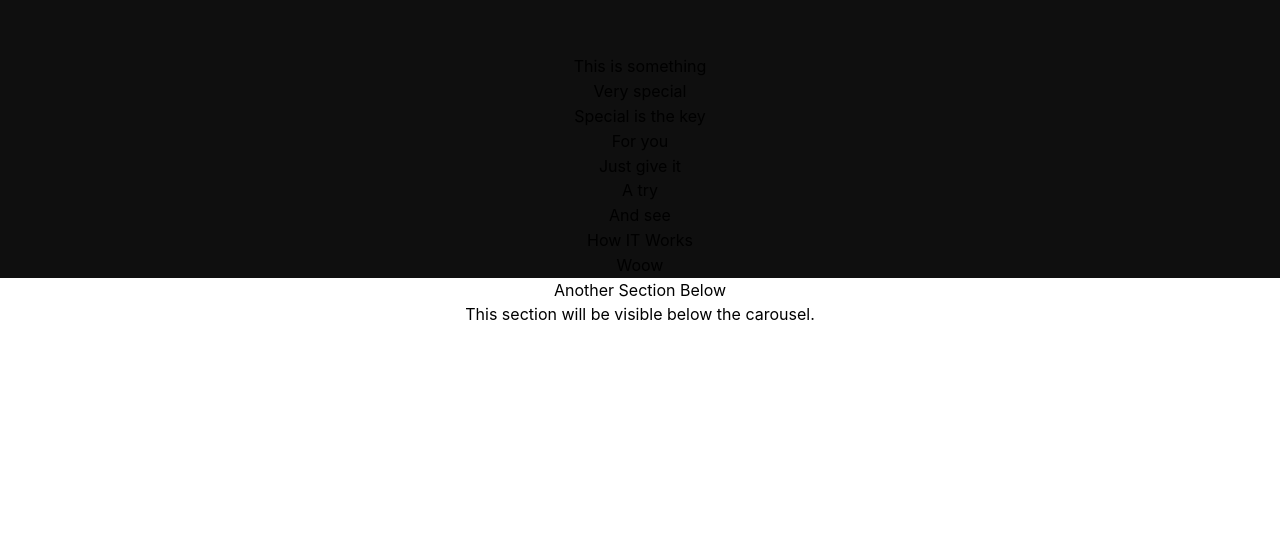
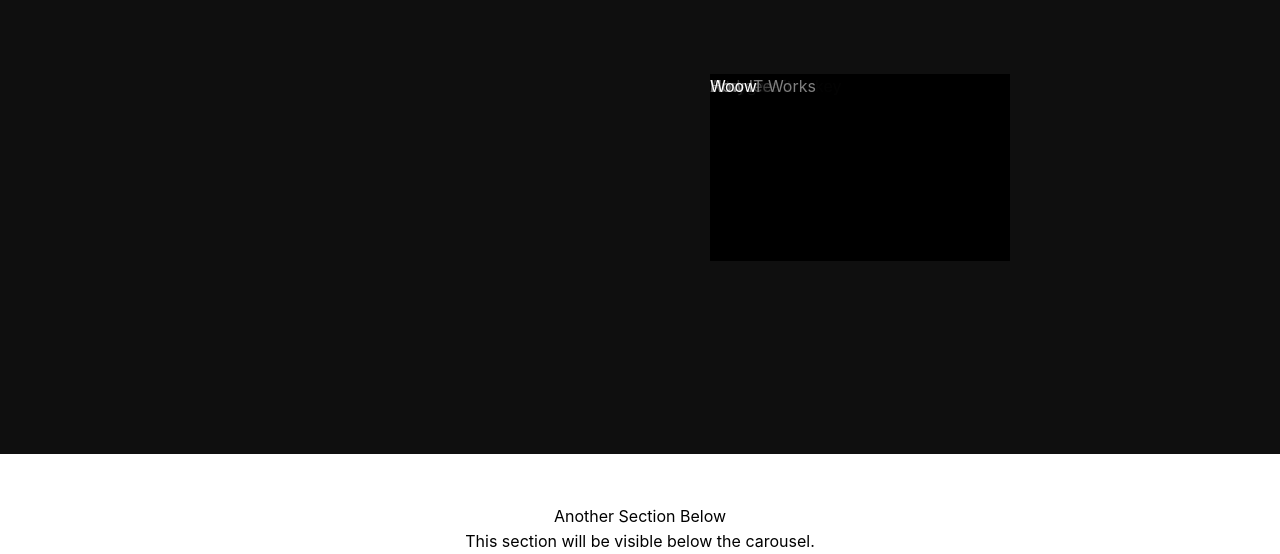
Before and after one commit to OmarMallouk/EchoWave-app, a React (Vite) app: page / in a window 1280 px wide. Shown: the part 3508-4062 px from the top of the page. Before the commit the page ends 3835 px from the top, so only its background shows below. Built offline with nearby package versions, Linux system fonts and the light colour scheme.

Commit message:
added more styling

```diff
--- a/src/pages/Home/Home.module.css
+++ b/src/pages/Home/Home.module.css
@@ -338,3 +338,33 @@ transform: translateY(50px);
   height: 100%;
   padding-top: 16rem;
 }
+
+.container2 {
+  position: relative;
+  width: 320px;
+  margin-left: 700px;
+  perspective: 1000px;
+  height: 400px;
+  margin-bottom: 50px;
+}
+
+.carousel {
+  position: relative;
+  width: 100%;
+  height: 100%;
+  transform-style: preserve-3d;
+  animation: rotate360 60s infinite forwards linear;
+  color: white;
+}
+
+.carousel__face {
+  position: absolute;
+  width: 300px;
+  height: 187px;
+  top: 20px;
+  left: 10px;
+  right: 10px;
+  background-size: cover;
+  box-shadow: inset 0 0 0 2000px rgba(0,0,0,0.5);
+  display: flex;
+}
```
